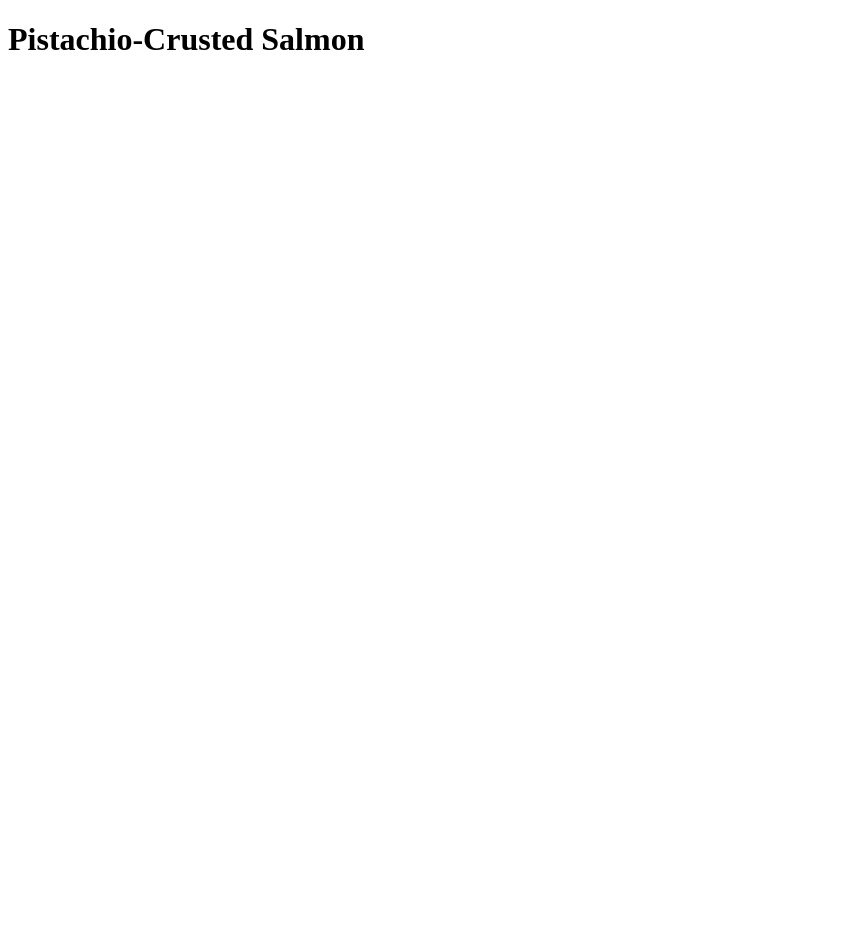
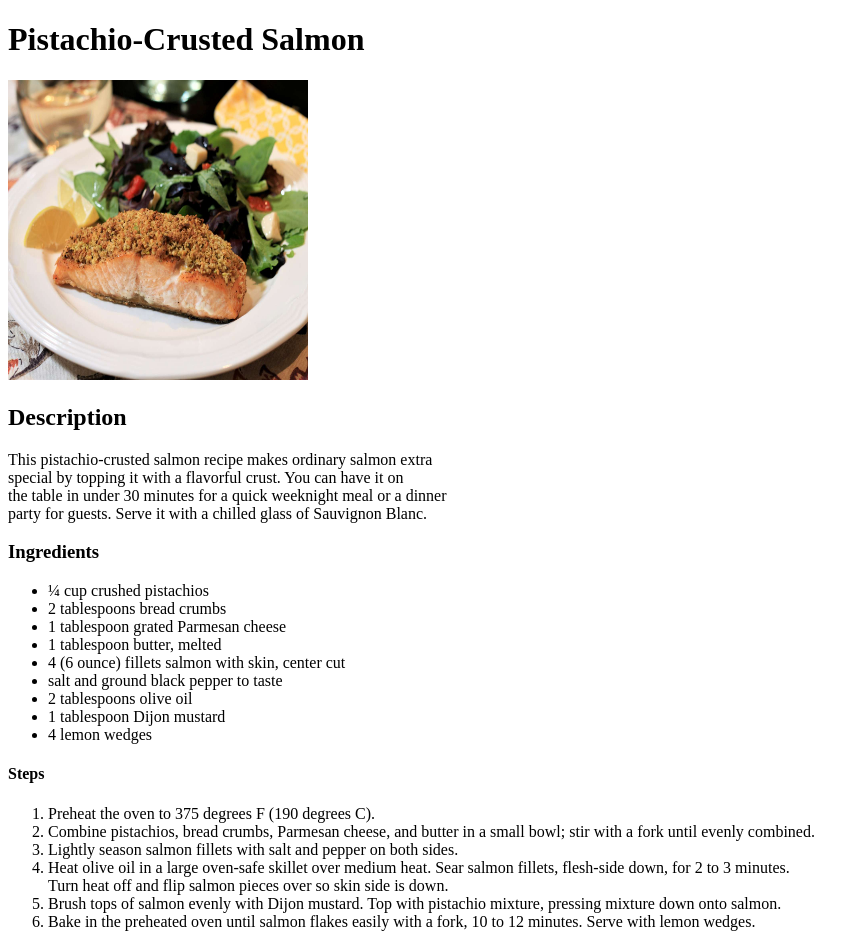
Before and after one commit to ibbbe/top-recipes, a plain HTML site: page recipes/salmon.html in a window 1280 px wide. Shown: the whole page, without its empty margins (0-865 px from the left). Before the commit the page ends 800 px from the top, so only its background shows below. Drawn offline with Linux system fonts and the light colour scheme.

Commit message:
Create folder images, finish salmon recipe page
Created folder images with salmon picture inside.
Finished salmon.html page: added picture, Description,
<ul> Ingredients, and <ol> Steps.

new file:   images/pistachio-crusted-salmon.jpg
modified:   index.html
modified:   recipes/salmon.html

```diff
--- a/recipes/salmon.html
+++ b/recipes/salmon.html
@@ -3,10 +3,52 @@
 <html lang="en">
     <head>
         <meta charset="UTF-8">
-        <title>Salmon</title>
+        <title>Salmon recipe</title>
     </head>
 
     <body>
         <h1>Pistachio-Crusted Salmon</h1>
+
+        <img src="../images/pistachio-crusted-salmon.jpg" alt="Delicious pistachio crusted salmon" height="300" width="300">
+
+        <br>
+        <h2>Description</h2>
+
+        <p>This pistachio-crusted salmon recipe makes ordinary salmon extra<br>
+            special by topping it with a flavorful crust. You can have it on<br>
+             the table in under 30 minutes for a quick weeknight meal or a dinner<br>
+             party for guests. Serve it with a chilled glass of Sauvignon Blanc.
+        </p>
+
+        <h3>Ingredients</h3>
+
+        <ul>
+            <li>¼ cup crushed pistachios</li>
+            <li>2 tablespoons bread crumbs</li>
+            <li>1 tablespoon grated Parmesan cheese</li>
+            <li>1 tablespoon butter, melted</li>
+            <li>4 (6 ounce) fillets salmon with skin, center cut</li>
+            <li>salt and ground black pepper to taste</li>
+            <li>2 tablespoons olive oil</li>
+            <li>1 tablespoon Dijon mustard</li>
+            <li>4 lemon wedges</li>
+        </ul>
+
+        <h4>Steps</h4>
+
+        <ol>
+            <li>Preheat the oven to 375 degrees F (190 degrees C).</li>
+
+            <li>Combine pistachios, bread crumbs, Parmesan cheese, and butter in a small bowl; stir with a fork until evenly combined.</li>
+
+            <li>Lightly season salmon fillets with salt and pepper on both sides.</li>
+
+            <li>Heat olive oil in a large oven-safe skillet over medium heat. Sear salmon fillets, flesh-side down, for 2 to 3 minutes.<br>
+                 Turn heat off and flip salmon pieces over so skin side is down.</li>
+
+            <li>Brush tops of salmon evenly with Dijon mustard. Top with pistachio mixture, pressing mixture down onto salmon.</li>
+
+            <li>Bake in the preheated oven until salmon flakes easily with a fork, 10 to 12 minutes. Serve with lemon wedges.</li>
+        </ol>
     </body>
 </html>
```
Also changed, not shown: index.html (+1 -1 lines), images/pistachio-crusted-salmon.jpg (added).
